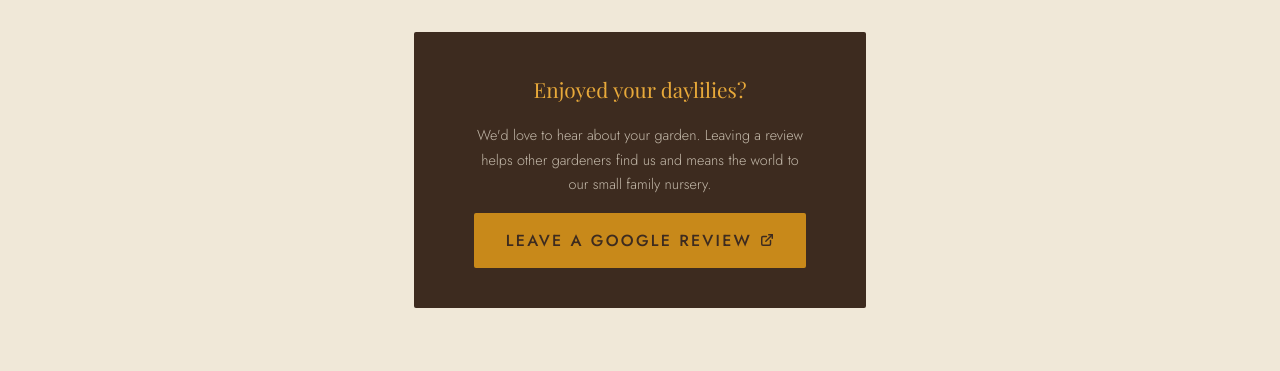
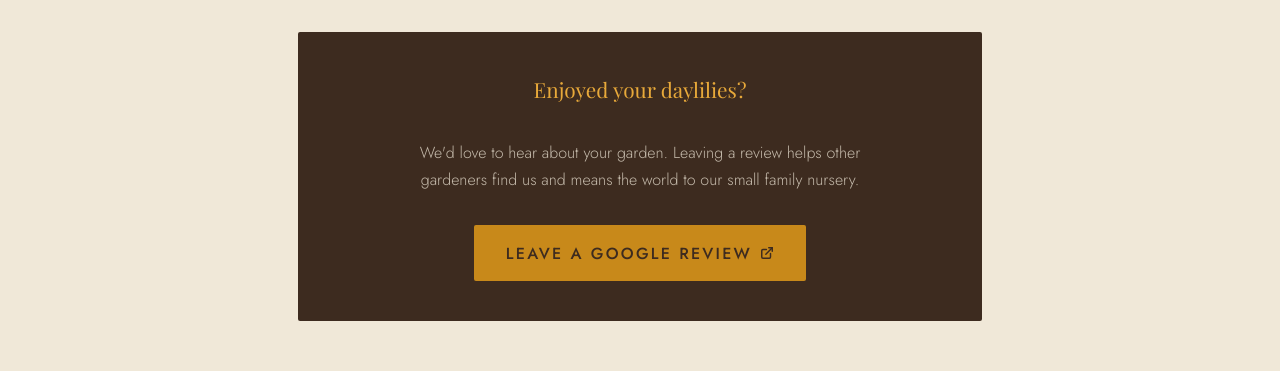
Before and after one commit to fifth-monger/hemingway-react, a React (Vite) app: page / in a window 1280 px wide. Shown: the part 2720-3091 px from the top of the page. Built offline with nearby package versions, Linux system fonts and the light colour scheme; a web font is replaced by a local one.

Commit message:
updated newletter bg

```diff
--- a/src/styles/global.css
+++ b/src/styles/global.css
@@ -517,9 +517,10 @@ nav {
   background:
     linear-gradient(to bottom, rgba(30,20,12,0.68) 0%, rgba(30,20,12,0.72) 100%),
     url('https://roycroftdaylilies.com/files/image/misc-05-sdlg-tray-2C.jpg') center/cover no-repeat;
-  border-radius: 4px;
   padding: 6rem clamp(1.25rem, 3vw, 2.5rem);
   text-align: center;
+  margin: 0 auto;
+  max-width: 80%;
 }
 
 .newsletter-inner {
@@ -629,13 +630,21 @@ nav {
   padding-top: 0.9rem;
 }
 .review-cta-box {
-  display: inline-flex; flex-direction: column; align-items: center; gap: 1rem;
-  background: var(--bark); color: var(--parchment);
-  padding: 2.5rem 3.5rem; border-radius: 2px; margin-top: 1rem;
+  display: inline-flex;
+  flex-direction: column;
+  align-items: center;
+  gap: 1rem;
+  background: var(--bark);
+  color: var(--parchment);
+  padding: 2.5rem 6rem;
+  border-radius: 2px; margin-top: 1rem;
 }
 .review-cta-box p {
-  font-size: 0.9rem; color: rgba(240,232,216,0.75);
-  max-width: 340px; line-height: 1.7;
+  font-size: 1rem;
+  color: rgba(240,232,216,0.75);
+  max-width: 460px;
+  line-height: 1.7;
+  margin: 1rem;
 }
 
 /* ─── FOOTER ─── */
```
Also changed, not shown: src/components/Intro.jsx (indentation only), src/components/Newsletter.jsx (indentation only), src/components/Story.jsx (indentation only).
